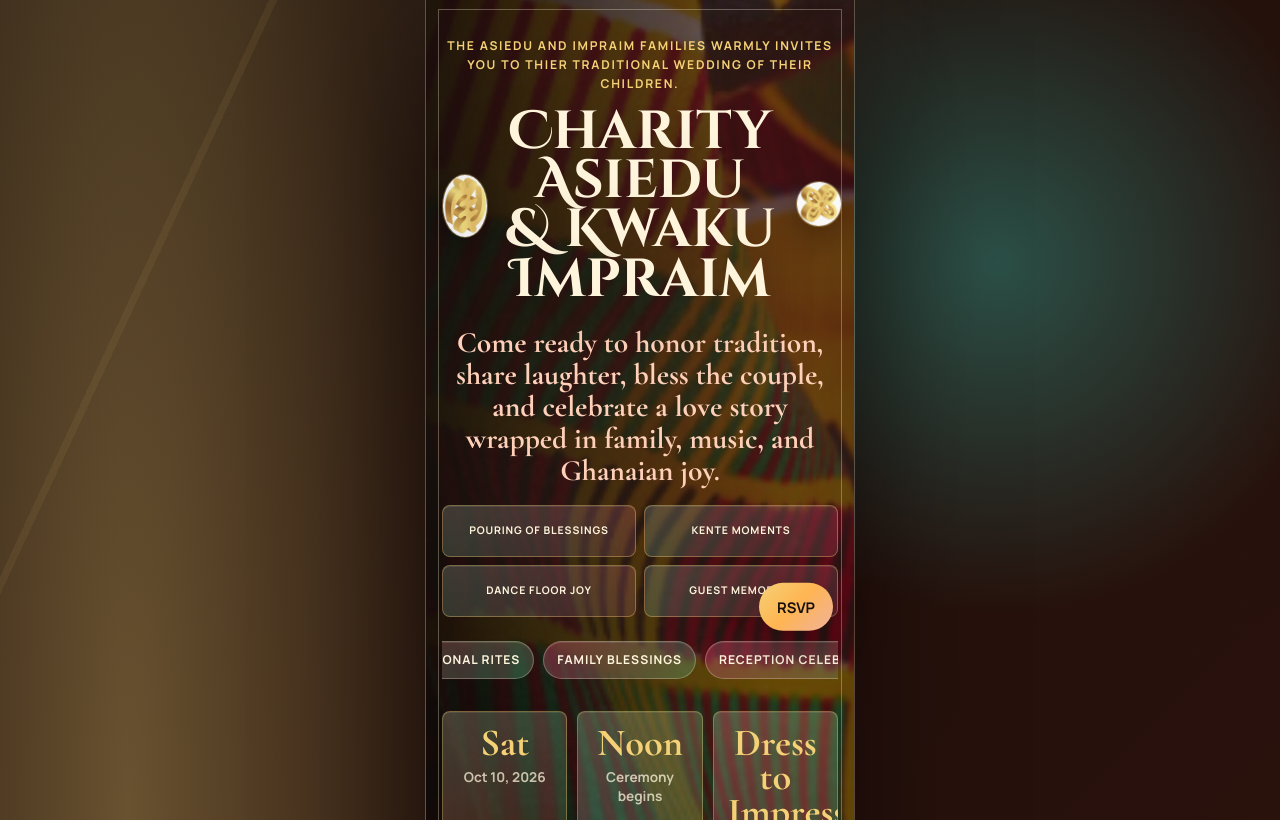
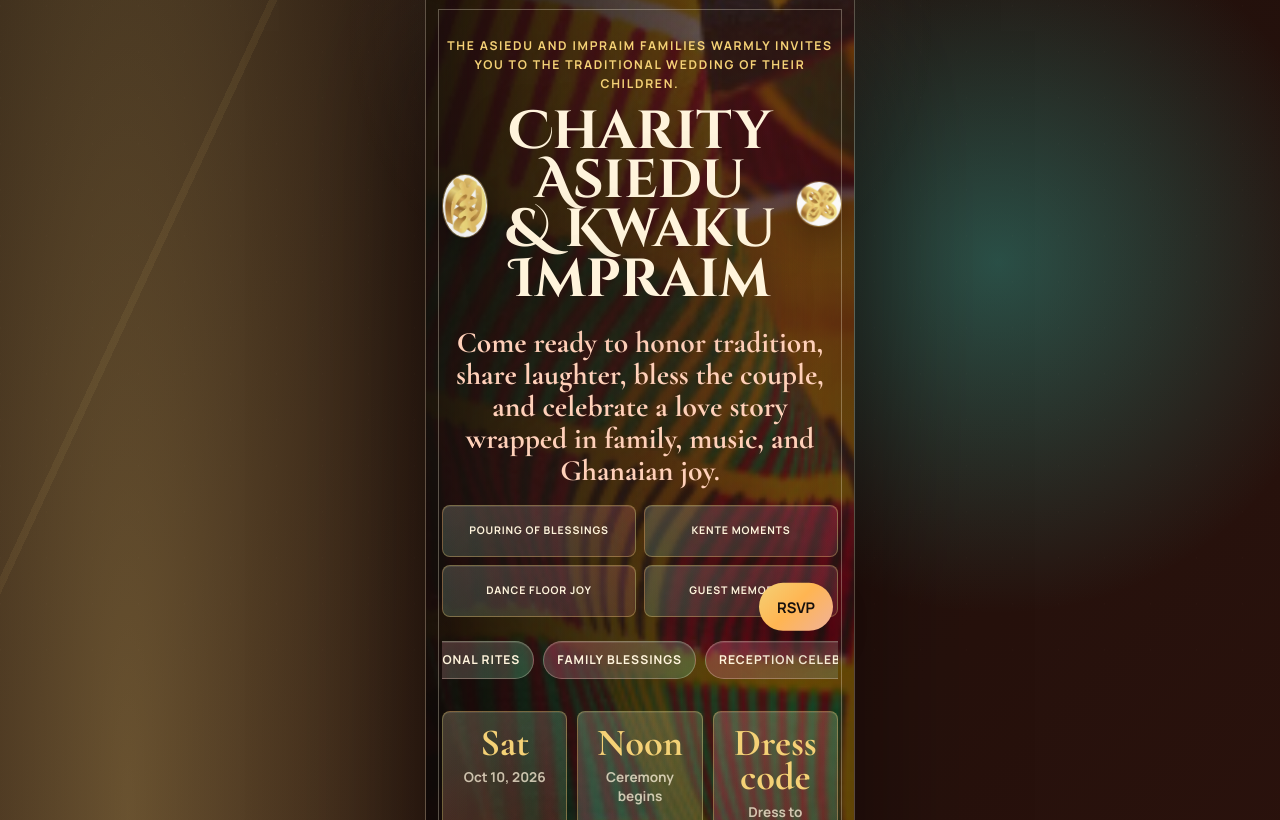
Before and after one commit to Mystical442/My-wedding-new, a website: page index.html in a window 1280 px wide. Shown: the part 132-952 px from the top of the page. Drawn offline with nearby package versions, Linux system fonts and the light colour scheme.

Commit message:
Correct spelling and order in wedding invitation text

```diff
--- a/index.html
+++ b/index.html
@@ -51,7 +51,7 @@
   <main>
     <section id="home" class="hero section-shell reveal">
       <div class="hero-copy">
-        <p class="eyebrow">THE ASIEDU AND IMPRAIM FAMILIES WARMLY INVITES YOU TO THIER TRADITIONAL WEDDING OF THEIR CHILDREN.</p>
+        <p class="eyebrow">THE ASIEDU AND IMPRAIM FAMILIES WARMLY INVITES YOU TO THE TRADITIONAL WEDDING OF THEIR CHILDREN.</p>
         <div class="name-emblem" aria-label="Charity Asiedu and Kwaku Impraim">
           <span class="adinkra-symbol adinkra-left" aria-hidden="true">
             <img src="adinkra.jpeg" alt="">
@@ -79,7 +79,7 @@
         <div class="hero-highlights" aria-label="Wedding highlights">
           <span><strong>Sat</strong> Oct 10, 2026</span>
           <span><strong>Noon</strong> Ceremony begins</span>
-          <span><strong>Dress to Impress</strong> Dress code</span>
+          <span><strong>Dress code</strong> Dress to Impress</span>
         </div>
 
         <p class="hero-location">Holiday Inn Newport News-Hampton Ballroom, 980 Omni Blvd, Newport News, VA 23606</p>
```
